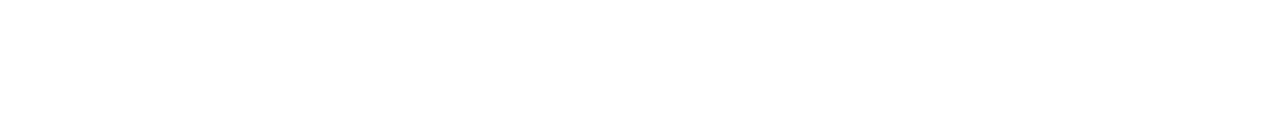
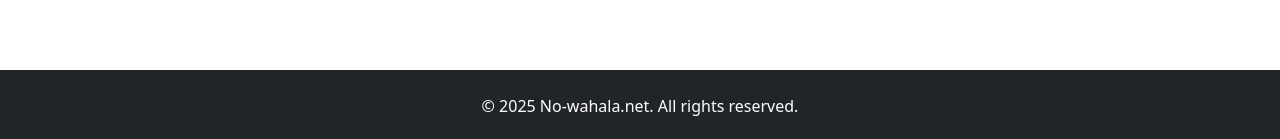
Before and after one commit to keresifon/receipt-ai, a Next.js app: page /account in a window 1280 px wide. Shown: the part 725-864 px from the top of the page. Before the commit the page ends 800 px from the top, so only its background shows below. Built offline with nearby package versions, Linux system fonts and the light colour scheme; no server answers.

Commit message:
Update the footer

```diff
--- a/app/account/page.tsx
+++ b/app/account/page.tsx
@@ -742,6 +742,8 @@
           </div>
         </div>
       )}
+
+
     </div>
   )
 }
--- a/app/auth/signin/page.tsx
+++ b/app/auth/signin/page.tsx
@@ -109,6 +109,8 @@
           </div>
         </div>
       </div>
+
+
     </div>
   )
 }
--- a/app/auth/signup/page.tsx
+++ b/app/auth/signup/page.tsx
@@ -279,6 +279,8 @@
           </div>
         </div>
       </div>
+
+
     </div>
   )
 }
--- a/app/dashboard/page.tsx
+++ b/app/dashboard/page.tsx
@@ -406,6 +406,8 @@
           </div>
         </div>
       </div>
+
+
     </div>
   )
 }
--- a/app/layout.tsx
+++ b/app/layout.tsx
@@ -30,7 +30,17 @@
         <NextAuthProvider>
           <AuthProvider>
             <Navigation />
-            {children}
+            <div className="min-vh-100 d-flex flex-column">
+              {children}
+              {/* Footer */}
+              <footer className="bg-dark text-white py-4 mt-auto w-100">
+                <div className="container text-center">
+                  <p className="mb-0">
+                    © 2025 No-wahala.net. All rights reserved.
+                  </p>
+                </div>
+              </footer>
+            </div>
           </AuthProvider>
         </NextAuthProvider>
 
--- a/app/records/page.tsx
+++ b/app/records/page.tsx
@@ -576,6 +576,8 @@
           </p>
         </div>
       )}
+
+
     </div>
   )
 }
--- a/app/upload/page.tsx
+++ b/app/upload/page.tsx
@@ -387,6 +387,8 @@
           </div>
         </div>
       )}
+
+
     </div>
   )
 }
```
Also changed, not shown: app/page.tsx (+1 -8 lines).
